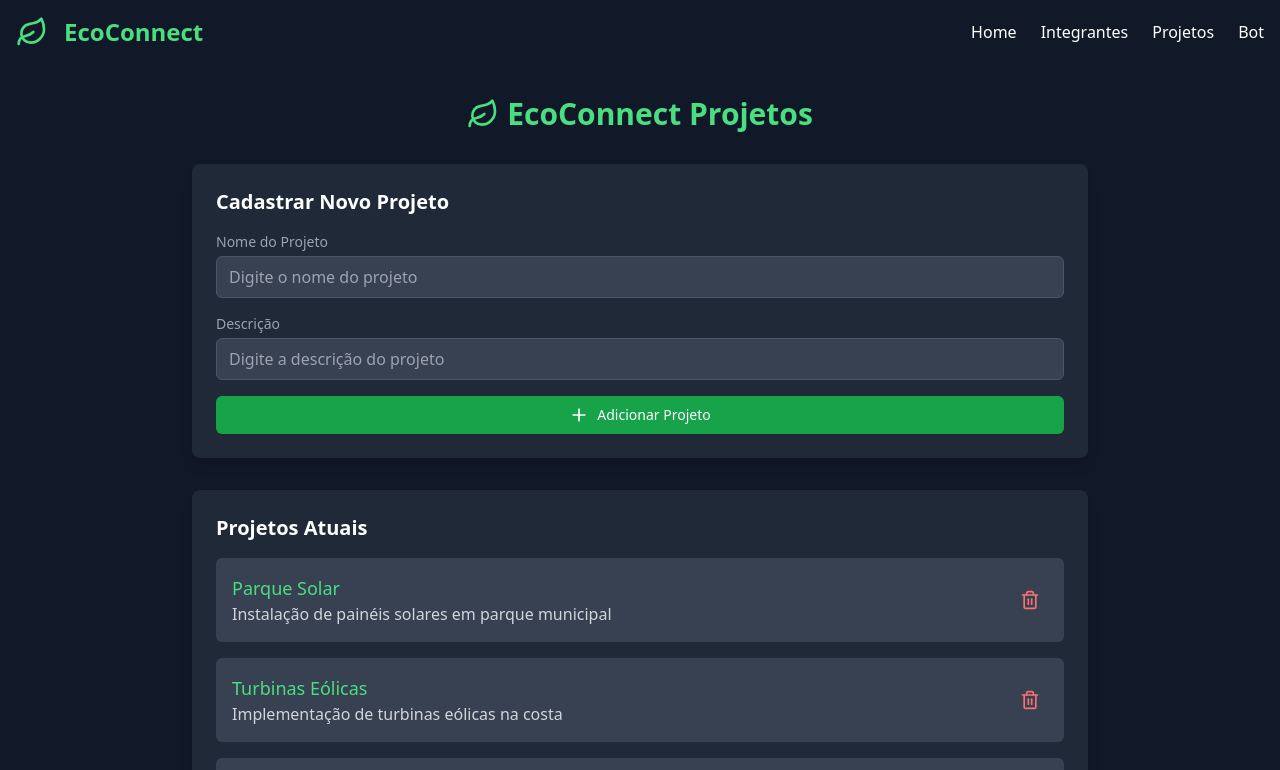
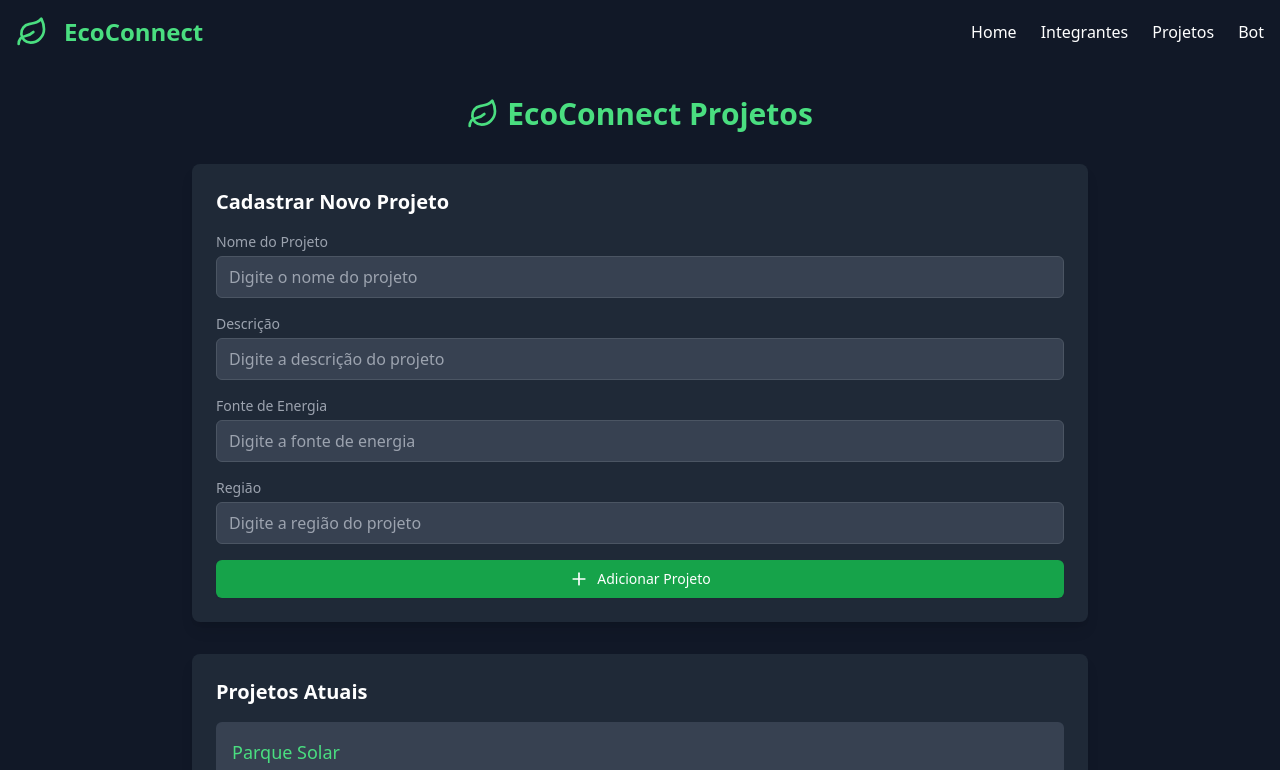
Before and after one commit to ThomasRodri/global, a Next.js app: page /ProjetosPage in a window 1280 px wide. Shown: the top 770 px of the page. Built offline with nearby package versions, Linux system fonts and the light colour scheme.

Commit message:
adicionando novos inputs de dados na page Projetos

```diff
--- a/src/components/CProjetos.tsx
+++ b/src/components/CProjetos.tsx
@@ -5,12 +5,12 @@ import { Leaf, Plus, Trash2 } from 'lucide-react'
 
 export default function CProjetos() {
   const [projects, setProjects] = useState([
-    { id: 1, name: 'Parque Solar', description: 'Instalação de painéis solares em parque municipal' },
-    { id: 2, name: 'Turbinas Eólicas', description: 'Implementação de turbinas eólicas na costa' },
-    { id: 3, name: 'Reciclagem Comunitária', description: 'Programa de reciclagem para bairros locais' },
+    { id: 1, name: 'Parque Solar', description: 'Instalação de painéis solares em parque municipal', fonteEnergia: 'Solar', regiao: 'Sul' },
+    { id: 2, name: 'Turbinas Eólicas', description: 'Implementação de turbinas eólicas na costa', fonteEnergia: 'Eólica', regiao: 'Nordeste' },
+    { id: 3, name: 'Reciclagem Comunitária', description: 'Programa de reciclagem para bairros locais', fonteEnergia: 'Biomassa', regiao: 'Sudeste' },
   ])
 
-  const [newProject, setNewProject] = useState({ name: '', description: '' })
+  const [newProject, setNewProject] = useState({ name: '', description: '', fonteEnergia: '', regiao: '' })
 
   const handleInputChange = (e: React.ChangeEvent<HTMLInputElement>) => {
     const { name, value } = e.target
@@ -19,9 +19,9 @@ export default function CProjetos() {
 
   const handleSubmit = (e: React.FormEvent) => {
     e.preventDefault()
-    if (newProject.name && newProject.description) {
+    if (newProject.name && newProject.description && newProject.fonteEnergia && newProject.regiao) {
       setProjects(prev => [...prev, { id: Date.now(), ...newProject }])
-      setNewProject({ name: '', description: '' })
+      setNewProject({ name: '', description: '', fonteEnergia: '', regiao: '' })
     }
   }
 
@@ -67,6 +67,32 @@ export default function CProjetos() {
                 required
               />
             </div>
+            <div>
+              <label htmlFor="fonteEnergia" className="block text-sm font-medium text-gray-400">Fonte de Energia</label>
+              <input
+                type="text"
+                id="fonteEnergia"
+                name="fonteEnergia"
+                value={newProject.fonteEnergia}
+                onChange={handleInputChange}
+                className="mt-1 block w-full px-3 py-2 bg-gray-700 border border-gray-600 rounded-md text-white placeholder-gray-400 focus:outline-none focus:ring-green-500 focus:border-green-500"
+                placeholder="Digite a fonte de energia"
+                required
+              />
+            </div>
+            <div>
+              <label htmlFor="regiao" className="block text-sm font-medium text-gray-400">Região</label>
+              <input
+                type="text"
+                id="regiao"
+                name="regiao"
+                value={newProject.regiao}
+                onChange={handleInputChange}
+                className="mt-1 block w-full px-3 py-2 bg-gray-700 border border-gray-600 rounded-md text-white placeholder-gray-400 focus:outline-none focus:ring-green-500 focus:border-green-500"
+                placeholder="Digite a região do projeto"
+                required
+              />
+            </div>
             <button
               type="submit"
               className="w-full flex justify-center py-2 px-4 border border-transparent rounded-md shadow-sm text-sm font-medium text-white bg-green-600 hover:bg-green-700 focus:outline-none focus:ring-2 focus:ring-offset-2 focus:ring-green-500"
@@ -85,6 +111,8 @@ export default function CProjetos() {
                 <div>
                   <h3 className="text-lg font-medium text-green-400">{project.name}</h3>
                   <p className="text-gray-300">{project.description}</p>
+                  <p className="text-sm text-gray-400">Fonte de Energia: {project.fonteEnergia}</p>
+                  <p className="text-sm text-gray-400">Região: {project.regiao}</p>
                 </div>
                 <button
                   onClick={() => deleteProject(project.id)}
```
